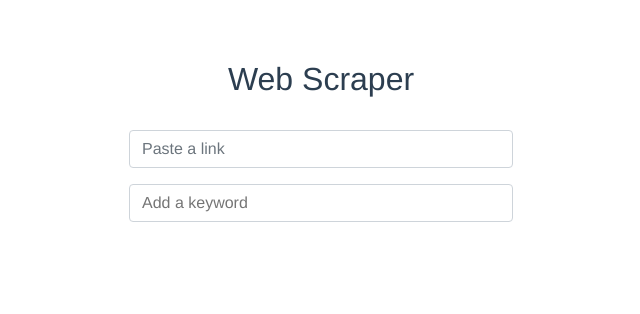
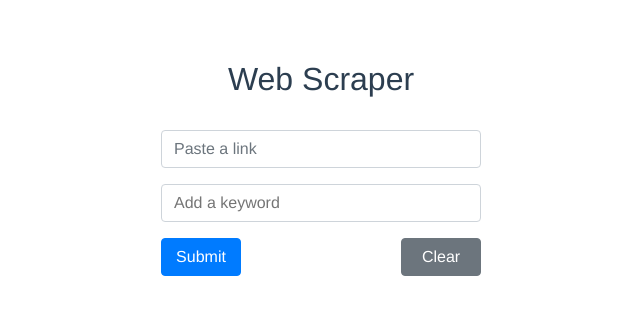
Before and after one commit to developer-mp/web_scraper, a Vue app in the folder client/: page / in a window 1280 px wide. Shown: the top 314 px of the page, without its empty margins (319-959 px from the left). Built offline with nearby package versions, Linux system fonts and the light colour scheme.

Commit message:
Added buttons

```diff
--- a/client/src/components/MainPage.vue
+++ b/client/src/components/MainPage.vue
@@ -8,7 +8,7 @@
     "
   >
     <h2 style="margin-bottom: 1em">Web Scraper</h2>
-    <div style="width: 30%">
+    <div style="width: 25%">
       <div style="margin-bottom: 1em">
         <b-form-input
           v-model="text"
@@ -23,22 +23,28 @@
           placeholder="Add a keyword"
         ></b-form-tags>
       </div>
+      <div
+        style="display: flex; justify-content: space-between; margin-top: 1em"
+      >
+        <b-button @click="submitLink" variant="primary" style="width: 5em"
+          >Submit</b-button
+        >
+        <b-button @click="clearFields" variant="secondary" style="width: 5em"
+          >Clear</b-button
+        >
+      </div>
     </div>
   </div>
 </template>
 
 <script>
-// import FormTag from "./FormTag.vue";
-
 export default {
-  // components: {
-  //   FormTag,
-  // },
-  // data() {
-  //   return {
-  //     link: "",
-  //   };
-  // },
+  data() {
+    return {
+      text: "",
+      value: [],
+    };
+  },
   methods: {
     handlePaste(event) {
       event.preventDefault();
@@ -48,6 +54,10 @@ export default {
     submitLink() {
       console.log("Submitted link:", this.link);
     },
+    clearFields() {
+      this.text = "";
+      this.value = [];
+    },
   },
 };
 </script>
```
Also changed, not shown: client/src/components/FormTag.vue (deleted, +0 -19 lines), 2 other files (tests, documents, lock files or other folders).
